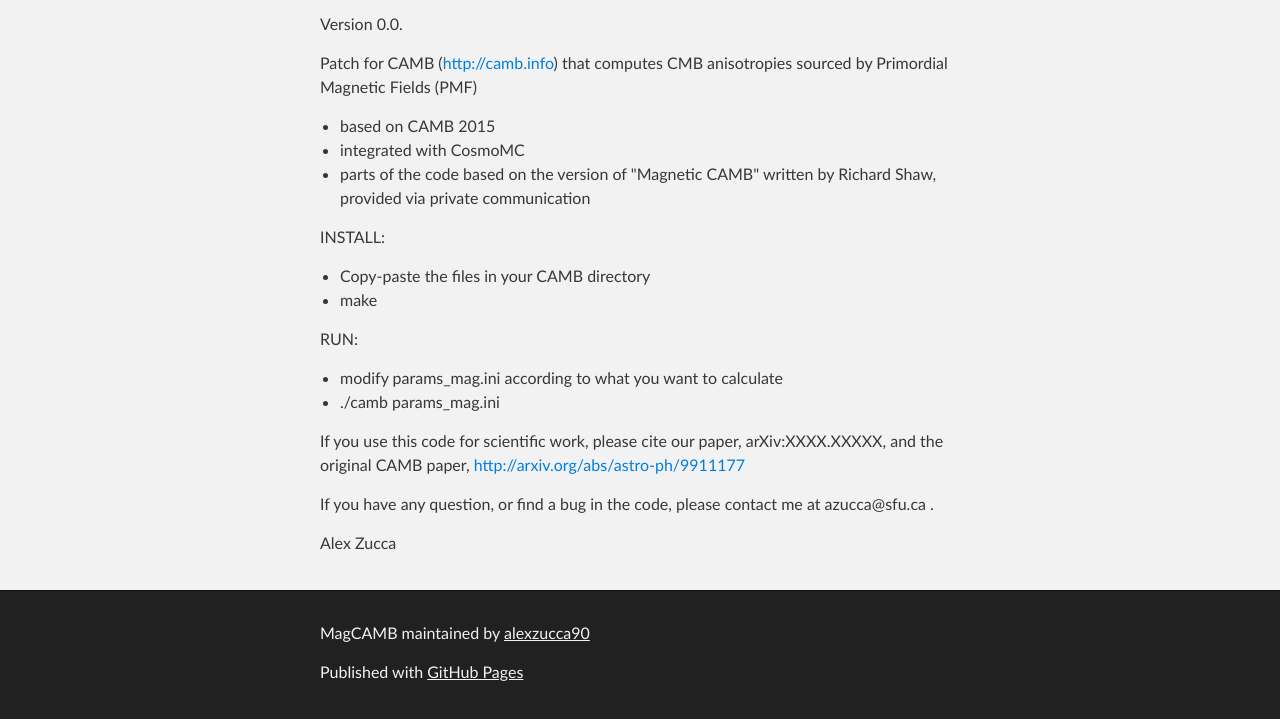
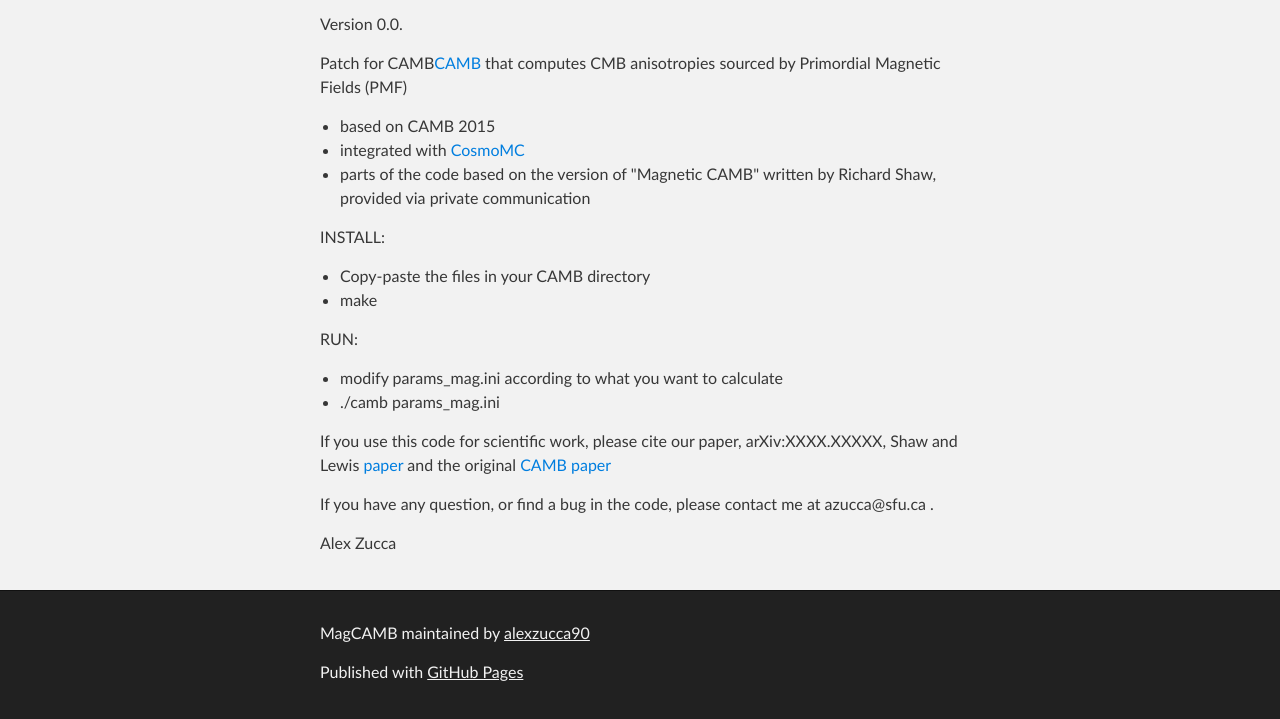
Before and after one commit to alexzucca90/MagCAMB, a plain HTML site: page index.html in a window 1280 px wide. Shown: the part 351-1070 px from the top of the page. Drawn offline with Linux system fonts and the light colour scheme.

Commit message:
Update index.html

```diff
--- a/index.html
+++ b/index.html
@@ -38,11 +38,11 @@
 
 <p>Version 0.0.</p>
 
-<p>Patch for CAMB (<a href="http://camb.info">http://camb.info</a>) that computes CMB anisotropies sourced by Primordial Magnetic Fields (PMF)</p>
+<p>Patch for CAMB<a href="http://camb.info">CAMB</a> that computes CMB anisotropies sourced by Primordial Magnetic Fields (PMF)</p>
 
 <ul>
 <li>based on CAMB 2015</li>
-<li>integrated with CosmoMC</li>
+<li>integrated with <a href = "http://cosmologist.info/cosmomc/">CosmoMC</a></li>
 <li>parts of the code based on the version of "Magnetic CAMB" written by Richard Shaw, provided via private communication</li>
 </ul>
 
@@ -60,7 +60,7 @@
 <li>./camb params_mag.ini</li>
 </ul>
 
-<p>If you use this code for scientific work, please cite our paper, arXiv:XXXX.XXXXX, and the original CAMB paper, <a href="http://arxiv.org/abs/astro-ph/9911177">http://arxiv.org/abs/astro-ph/9911177</a></p>
+<p>If you use this code for scientific work, please cite our paper, arXiv:XXXX.XXXXX, Shaw and Lewis <a href = "https://arxiv.org/abs/0911.2714">paper</a> and the original <a href="http://arxiv.org/abs/astro-ph/9911177">CAMB paper</a></p>
 
 <p>If you have any question, or find a bug in the code, please contact me at azucca@sfu.ca .</p>
 
```
